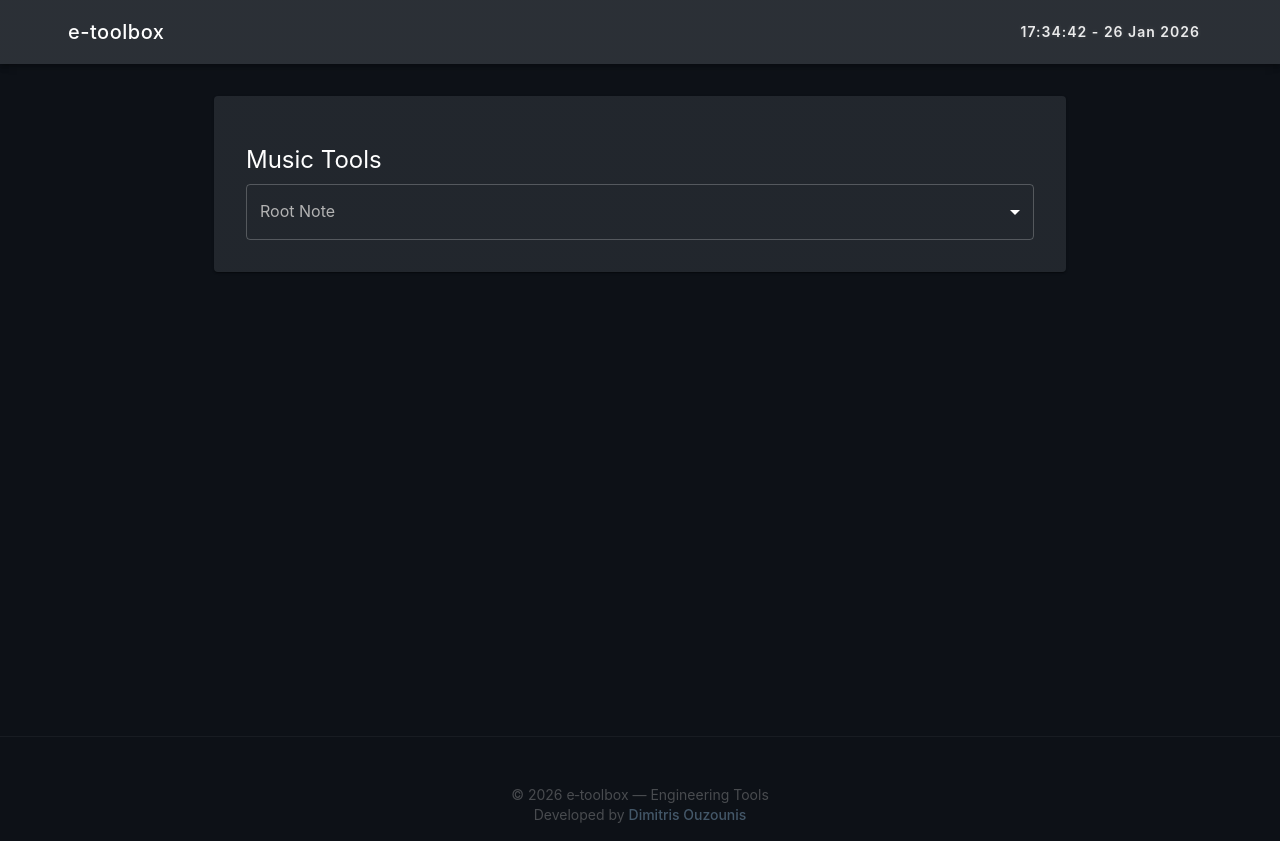
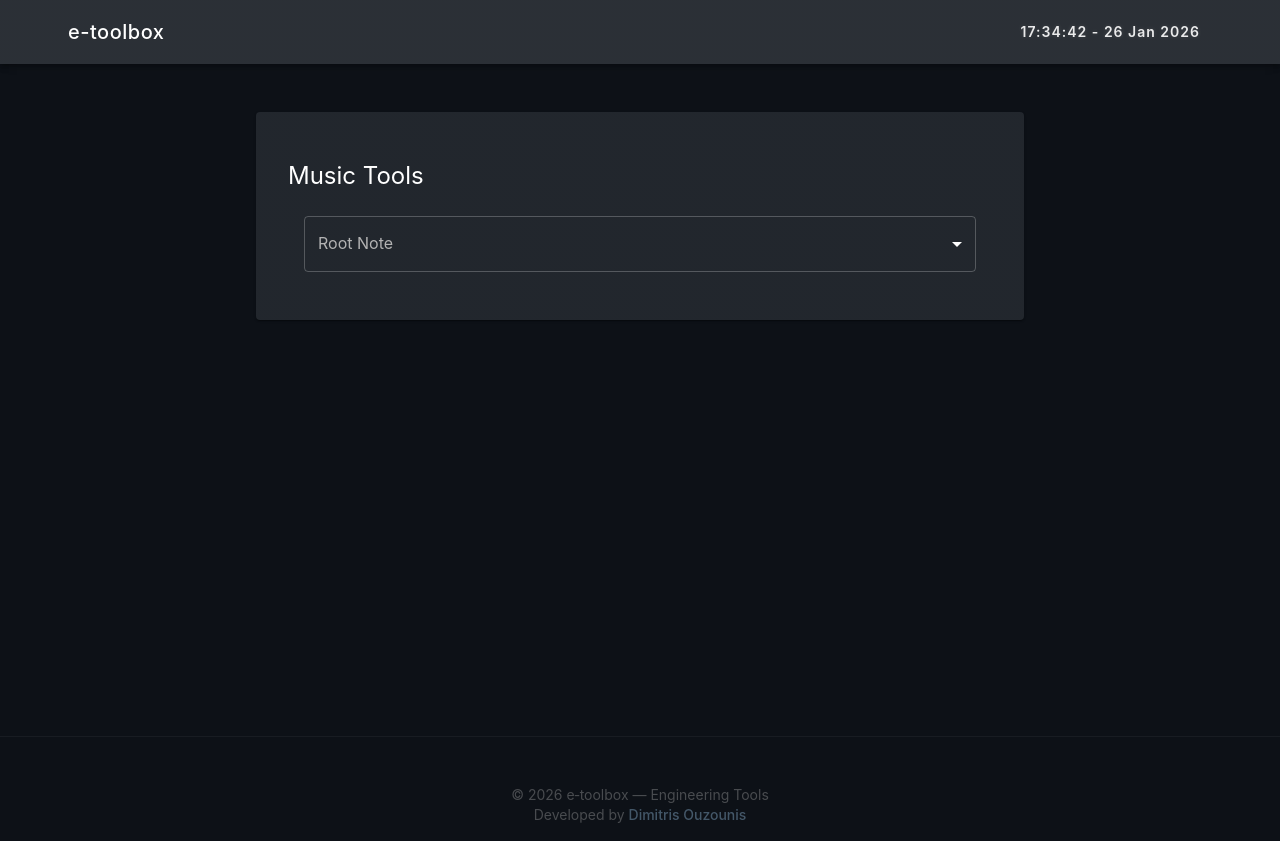
Before and after one commit to jimouz/e-toolbox, a React (Vite) app: page /e-toolbox/music-tool in a window 1280 px wide. Built offline with nearby package versions, Linux system fonts and the light colour scheme; some icons are missing.

Commit message:
Update chord note display and tweak UI layout

```diff
--- a/src/pages/MusicTools.jsx
+++ b/src/pages/MusicTools.jsx
@@ -3,18 +3,56 @@ import { Box, Container, Paper, Typography, Stack, MenuItem, TextField } from "@
 import { Notes, Modes, MajorScales, SeventhChordTypes } from "../data/Notes";
 // import UnderConstruction from "../components/UnderConstruction";
 
+function useChordNotes(scale, degree, chordType) {
+    if (!scale || scale.length !== 7) return [];
+
+    const root = scale[degree];
+    const third = scale[(degree + 2) % 7];
+    const fifth = scale[(degree + 4) % 7];
+    const seventh = scale[(degree + 6) % 7];
+
+    let notes = [root, third, fifth, seventh];
+
+    // Apply alterations
+    if (chordType.includes("♭3")) notes[1] = flat(notes[1]);
+    if (chordType.includes("♭5")) notes[2] = flat(notes[2]);
+    if (chordType.includes("♭7")) notes[3] = flat(notes[3]);
+
+    return notes;
+}
+function flat(note) {
+    // if (note.includes("#")) return note.replace("#", "");
+    // if (!note.includes("b")) return note + "b";
+
+    if (note.includes("#")) {
+        return note.replace("#", "");
+    }
+
+    return note;
+}
 export default function MusicTools() {
     const [root, setRoot] = useState("");
     const scale = root ? MajorScales[root] : [];
 
     return (
-        <Container maxWidth="md" sx={{ minHeight: "80vh", mt: 4, mx: "auto" }}>
-            <Paper sx={{ p: 4 }}>
-                <Typography variant="h5" gutterBottom sx={{ mt: 2}}>
+        <Container
+            sx={{
+                minHeight: "80vh",
+                mt: 4, mx: "auto",
+                p: { xs: "4px", sm: "8px", md: "16px" },
+                maxWidth: {xs: "360px", sm: "600px", md: "800px"}
+            }}
+        >
+            <Paper sx={{ p: { xs: "4px", sm: "8px", md: 4 }, }}>
+                <Typography variant="h5" gutterBottom sx={{ mt: 2 }}>
                     Music Tools
                 </Typography>
                 {/* <UnderConstruction /> */}
-               <Stack>
+                <Stack
+                    sx={{
+                        p: { xs: "4px", sm: "8px", md: "16px" },
+                    }}
+                >
                     <TextField
                         select
                         id="root"
@@ -34,7 +72,7 @@ export default function MusicTools() {
                 {root && (
                     <Paper
                         sx={{
-                                p: 2,
+                            p: { xs: "4px", sm: "8px", md: "16px" },
                             mt: 2,
                             borderRadius: 2,
                             bgcolor: theme =>
@@ -42,17 +80,16 @@ export default function MusicTools() {
                         }}
                     >
                         <Typography variant="subtitle1" sx={{ mb: 1 }}>
-                                {root} Major Scale:
+                            {root} Major Scale
                         </Typography>
-
                         <Typography sx={{ opacity: 0.7 }}>
                             {scale.join(" – ")}
                         </Typography>
-                            <Box sx={{ display: "flex", gap: 2}}>
+                        <Box sx={{ display: "flex", gap: { sm: 1, md: 4 }}}>
 
                             <Box sx={{ mt: 3 }}>
                                 <Typography variant="subtitle1" sx={{ mb: 1 }}>
-                                        Modes:
+                                    Modes
                                 </Typography>
 
                                 {Modes.map((mode, i) => (
@@ -61,10 +98,9 @@ export default function MusicTools() {
                                     </Typography>
                                 ))}
                             </Box>
-
                             <Box sx={{ mt: 3 }}>
                                 <Typography variant="subtitle1" sx={{ mb: 1 }}>
-                                        Chords:
+                                    Chords
                                 </Typography>
 
                                 {scale.map((note, i) => (
@@ -73,6 +109,22 @@ export default function MusicTools() {
                                     </Typography>
                                 ))}
                             </Box>
+                            <Box sx={{ mt: 3 }}>
+                                <Typography variant="subtitle1" sx={{ mb: 1 }}>
+                                    Chord Notes
+                                </Typography>
+
+                                {scale.map((note, i) => {
+                                    const chordType = SeventhChordTypes[i];
+                                    const chordNotes = useChordNotes(scale, i, chordType);
+
+                                    return (
+                                        <Typography key={note + "-notes"} sx={{ opacity: 0.6 }}>
+                                            : {chordNotes.join(" – ")}
+                                        </Typography>
+                                    );
+                                })}
+                            </Box>
                         </Box>
                     </Paper>
                 )}
```
Also changed, not shown: screenshots/notes-tool-dark.png, screenshots/notes-tool-light.png. Lines whose indentation alone changed are shown as unchanged.
